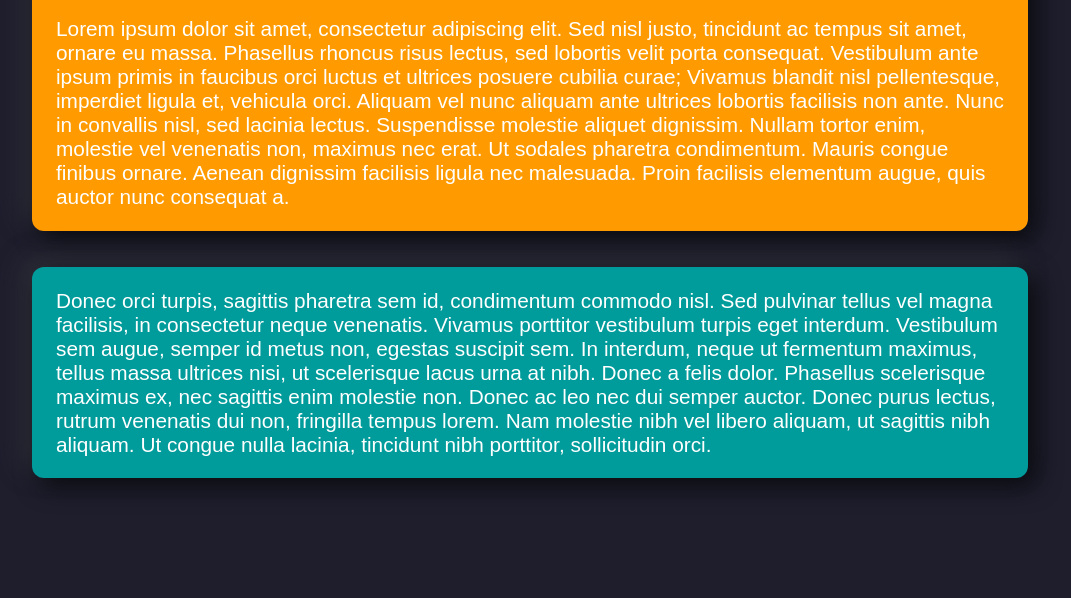
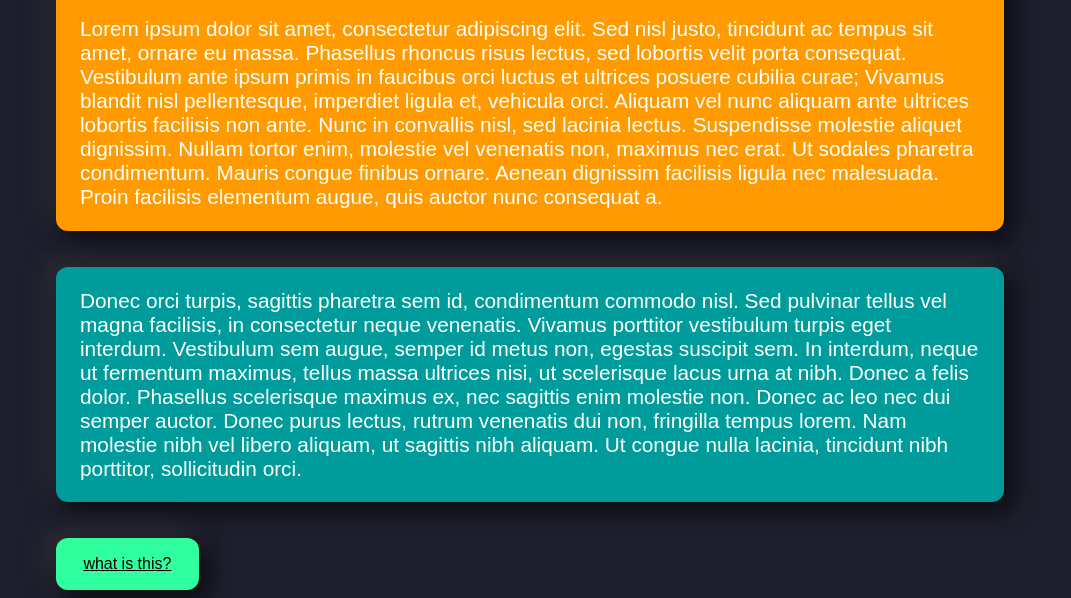
Before and after one commit to neutrixs/testweb, a website: page index.html in a window 1280 px wide. Shown: the part 281-879 px from the top of the page, without its empty margins (110-1181 px from the left). Before the commit the page ends 800 px from the top, so only its background shows below. Drawn offline with Linux system fonts and the light colour scheme.

Commit message:
Update index.html
gajetot

```diff
--- a/index.html
+++ b/index.html
@@ -3,7 +3,6 @@
     <style>
         .divstyle{
             padding: 1%;
-            width: 75%;
             margin: auto;
             border-radius: 1.5vmin;
             padding: 3vmin;
@@ -22,6 +21,7 @@
         <title>Testing page</title>
     </head>
     <body style="background-color: #1e1e2d;font-family: Arial, Helvetica, sans-serif; color: white;" id="webbody">
+        <div style="background-color: #1e1e2d;width: 75%;margin: auto;">
             <div style="background-color: #009bff;" class="divstyle">
                 <p style="font-size: 3em;text-align: center;">Welcome to this page!</p>
             </div>
@@ -34,5 +34,10 @@
             <div style="background-color: #009b9b;" class="divstyle">
                 <p class="textstyle">Donec orci turpis, sagittis pharetra sem id, condimentum commodo nisl. Sed pulvinar tellus vel magna facilisis, in consectetur neque venenatis. Vivamus porttitor vestibulum turpis eget interdum. Vestibulum sem augue, semper id metus non, egestas suscipit sem. In interdum, neque ut fermentum maximus, tellus massa ultrices nisi, ut scelerisque lacus urna at nibh. Donec a felis dolor. Phasellus scelerisque maximus ex, nec sagittis enim molestie non. Donec ac leo nec dui semper auctor. Donec purus lectus, rutrum venenatis dui non, fringilla tempus lorem. Nam molestie nibh vel libero aliquam, ut sagittis nibh aliquam. Ut congue nulla lacinia, tincidunt nibh porttitor, sollicitudin orci.</p>
             </div>
+            <br><br>
+            <div style="background-color: #2fff9e;width: 10%;margin-left: 0%;" class="divstyle">
+                <p style="text-align: center;"><a href="https://en.wikipedia.org/wiki/Lorem_ipsum" target="_blank" style="color: black;">what is this?</a></p>
+            </div>
+        </div>
     </body>
 </html>
```
Lines whose indentation alone changed are shown as unchanged.
